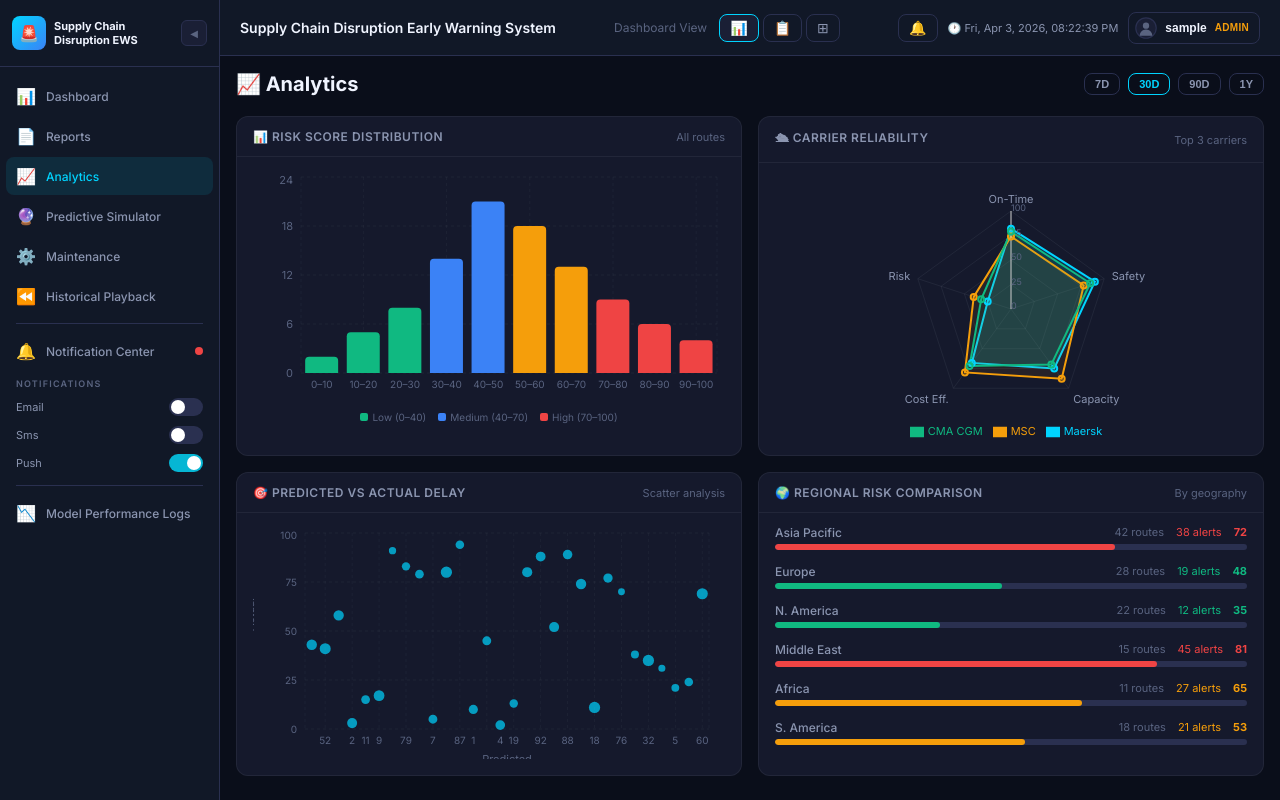
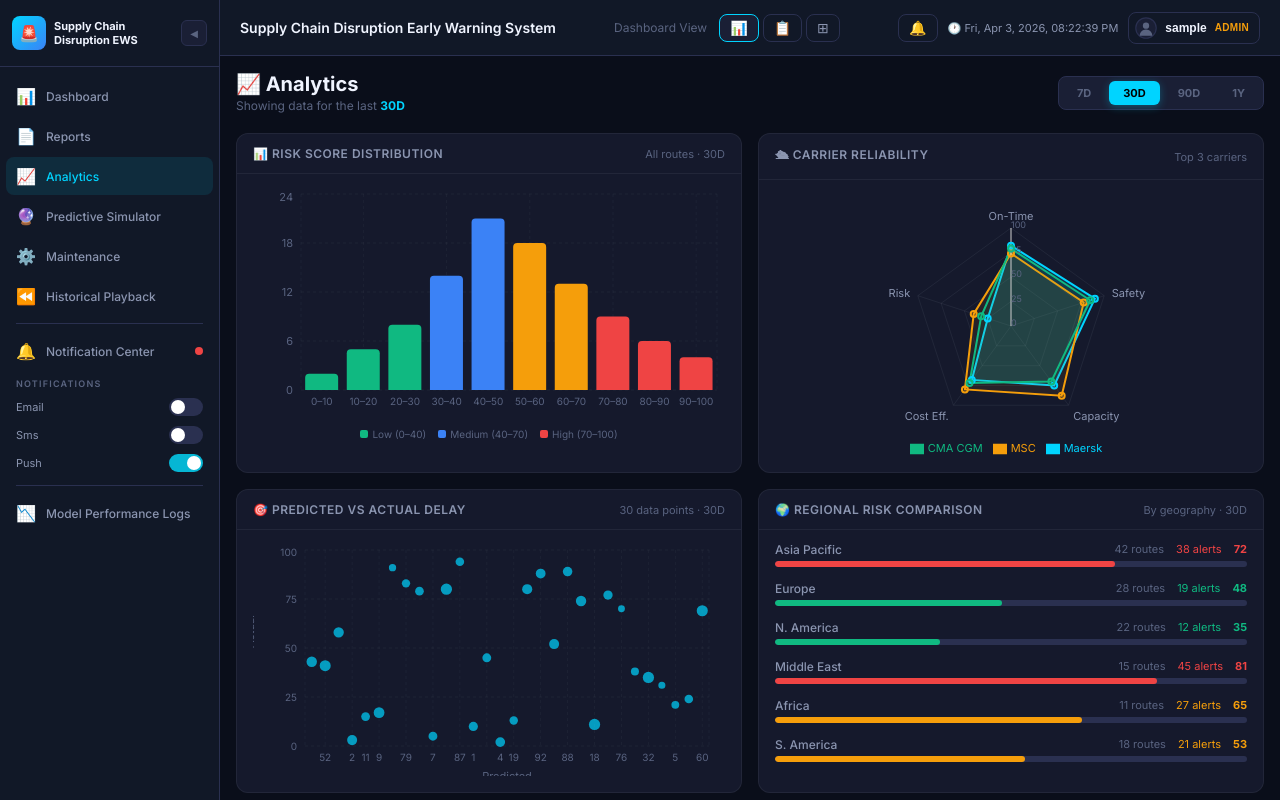
Before and after one commit to Parth-243/supply-chain-ews, a Next.js app in the folder frontend/: page /analytics in a window 1280 px wide. Built offline with nearby package versions, Linux system fonts and the light colour scheme; sample sign-in values are in the browser's storage.

Commit message:
refactor(ui): update analytics page visualizations and risk metric integrations

```diff
--- a/frontend/src/app/analytics/page.tsx
+++ b/frontend/src/app/analytics/page.tsx
@@ -1,5 +1,6 @@
 'use client';
 
+import { useState, useMemo } from 'react';
 import {
   BarChart, Bar, ScatterChart, Scatter, XAxis, YAxis, ZAxis,
   CartesianGrid, Tooltip, ResponsiveContainer, Legend,
@@ -7,82 +8,131 @@ import {
   Cell,
 } from 'recharts';
 
-// ── Demo data ──────────────────────────────────────────────
-const riskDistribution = [
-  { range: '0–10', count: 2 },
-  { range: '10–20', count: 5 },
-  { range: '20–30', count: 8 },
-  { range: '30–40', count: 14 },
-  { range: '40–50', count: 21 },
-  { range: '50–60', count: 18 },
-  { range: '60–70', count: 13 },
-  { range: '70–80', count: 9 },
-  { range: '80–90', count: 6 },
-  { range: '90–100', count: 4 },
+// ── Base data ─────────────────────────────────────────────────────────────────
+const carrierReliability = [
+  { carrier: 'Maersk',   onTime: 82, safetyScore: 90, capacity: 75, costEfficiency: 68, riskProfile: 25 },
+  { carrier: 'MSC',      onTime: 74, safetyScore: 78, capacity: 88, costEfficiency: 80, riskProfile: 40 },
+  { carrier: 'CMA CGM',  onTime: 79, safetyScore: 85, capacity: 70, costEfficiency: 72, riskProfile: 32 },
+  { carrier: 'COSCO',    onTime: 68, safetyScore: 72, capacity: 92, costEfficiency: 88, riskProfile: 55 },
+  { carrier: 'Evergreen',onTime: 76, safetyScore: 80, capacity: 65, costEfficiency: 74, riskProfile: 38 },
 ];
-
-const carrierReliability = [
-  { carrier: 'Maersk', onTime: 82, safetyScore: 90, capacity: 75, costEfficiency: 68, riskProfile: 25 },
-  { carrier: 'MSC', onTime: 74, safetyScore: 78, capacity: 88, costEfficiency: 80, riskProfile: 40 },
-  { carrier: 'CMA CGM', onTime: 79, safetyScore: 85, capacity: 70, costEfficiency: 72, riskProfile: 32 },
-  { carrier: 'COSCO', onTime: 68, safetyScore: 72, capacity: 92, costEfficiency: 88, riskProfile: 55 },
-  { carrier: 'Evergreen', onTime: 76, safetyScore: 80, capacity: 65, costEfficiency: 74, riskProfile: 38 },
-];
-
-const scatterData = Array.from({ length: 30 }, (_, i) => {
-  const predicted = Math.floor(Math.random() * 100);
-  const actual = Math.min(100, Math.max(0, predicted + (Math.random() * 30 - 14)));
-  return { predicted: Math.round(predicted), actual: Math.round(actual), volume: Math.round(Math.random() * 100 + 10) };
-});
 
 const regionalData = [
   { region: 'Asia Pacific', avgRisk: 72, alertCount: 38, routeCount: 42 },
-  { region: 'Europe', avgRisk: 48, alertCount: 19, routeCount: 28 },
-  { region: 'N. America', avgRisk: 35, alertCount: 12, routeCount: 22 },
-  { region: 'Middle East', avgRisk: 81, alertCount: 45, routeCount: 15 },
-  { region: 'Africa', avgRisk: 65, alertCount: 27, routeCount: 11 },
-  { region: 'S. America', avgRisk: 53, alertCount: 21, routeCount: 18 },
+  { region: 'Europe',       avgRisk: 48, alertCount: 19, routeCount: 28 },
+  { region: 'N. America',   avgRisk: 35, alertCount: 12, routeCount: 22 },
+  { region: 'Middle East',  avgRisk: 81, alertCount: 45, routeCount: 15 },
+  { region: 'Africa',       avgRisk: 65, alertCount: 27, routeCount: 11 },
+  { region: 'S. America',   avgRisk: 53, alertCount: 21, routeCount: 18 },
 ];
 
-const RISK_COLORS = ['#10b981', '#10b981', '#10b981', '#3b82f6', '#3b82f6', '#f59e0b', '#f59e0b', '#ef4444', '#ef4444', '#ef4444'];
+// Multipliers applied to data per range to simulate different time windows
+const RANGE_MULTIPLIERS: Record<string, { risk: number; alerts: number; scatter: number }> = {
+  '7D':  { risk: 1.15, alerts: 0.25, scatter: 0.7 },
+  '30D': { risk: 1.0,  alerts: 1.0,  scatter: 1.0 },
+  '90D': { risk: 0.9,  alerts: 2.8,  scatter: 1.3 },
+  '1Y':  { risk: 0.82, alerts: 9.5,  scatter: 1.6 },
+};
 
-const radarData = ['onTime', 'safetyScore', 'capacity', 'costEfficiency', 'riskProfile'].map(key => ({
-  metric: key === 'onTime' ? 'On-Time' : key === 'safetyScore' ? 'Safety' : key === 'capacity' ? 'Capacity' : key === 'costEfficiency' ? 'Cost Eff.' : 'Risk',
-  Maersk: carrierReliability[0][key as keyof typeof carrierReliability[0]] as number,
-  MSC: carrierReliability[1][key as keyof typeof carrierReliability[1]] as number,
-  'CMA CGM': carrierReliability[2][key as keyof typeof carrierReliability[2]] as number,
-}));
+const RISK_COLORS = ['#10b981','#10b981','#10b981','#3b82f6','#3b82f6','#f59e0b','#f59e0b','#ef4444','#ef4444','#ef4444'];
 
 const ChartTooltipStyle = {
   backgroundColor: '#1a1f35',
   border: '1px solid rgba(255,255,255,0.06)',
-  borderRadius: 8,
-  fontSize: 12,
-  color: '#f0f4ff',
+  borderRadius: 8, fontSize: 12, color: '#f0f4ff',
 };
 
-// ─────────────────────────────────────────────────────────────
+type Range = '7D' | '30D' | '90D' | '1Y';
+
+function generateScatter(multiplier: number) {
+  return Array.from({ length: Math.round(30 * multiplier) }, () => {
+    const predicted = Math.floor(Math.random() * 100);
+    const actual = Math.min(100, Math.max(0, predicted + (Math.random() * 30 - 14)));
+    return { predicted: Math.round(predicted), actual: Math.round(actual), volume: Math.round(Math.random() * 100 + 10) };
+  });
+}
+
+function buildRiskDistribution(riskMult: number) {
+  const base = [2, 5, 8, 14, 21, 18, 13, 9, 6, 4];
+  return [
+    { range: '0–10',   count: Math.round(base[0] * riskMult) },
+    { range: '10–20',  count: Math.round(base[1] * riskMult) },
+    { range: '20–30',  count: Math.round(base[2] * riskMult) },
+    { range: '30–40',  count: Math.round(base[3] * riskMult) },
+    { range: '40–50',  count: Math.round(base[4] * riskMult) },
+    { range: '50–60',  count: Math.round(base[5] * riskMult) },
+    { range: '60–70',  count: Math.round(base[6] * riskMult) },
+    { range: '70–80',  count: Math.round(base[7] * riskMult) },
+    { range: '80–90',  count: Math.round(base[8] * riskMult) },
+    { range: '90–100', count: Math.round(base[9] * riskMult) },
+  ];
+}
+
+// ─────────────────────────────────────────────────────────────────────────────
 export default function AnalyticsPage() {
+  const [range, setRange] = useState<Range>('30D');
+
+  const { riskDistribution, scatterData, scaledRegional, radarData } = useMemo(() => {
+    const m = RANGE_MULTIPLIERS[range];
+
+    const riskDistribution = buildRiskDistribution(m.risk);
+
+    const scatterData = generateScatter(m.scatter);
+
+    const scaledRegional = regionalData.map(r => ({
+      ...r,
+      alertCount: Math.round(r.alertCount * m.alerts),
+      avgRisk: Math.min(100, Math.round(r.avgRisk * m.risk)),
+    }));
+
+    const radarData = ['onTime', 'safetyScore', 'capacity', 'costEfficiency', 'riskProfile'].map(key => ({
+      metric: key === 'onTime' ? 'On-Time' : key === 'safetyScore' ? 'Safety' : key === 'capacity' ? 'Capacity' : key === 'costEfficiency' ? 'Cost Eff.' : 'Risk',
+      Maersk:    carrierReliability[0][key as keyof typeof carrierReliability[0]] as number,
+      MSC:       carrierReliability[1][key as keyof typeof carrierReliability[1]] as number,
+      'CMA CGM': carrierReliability[2][key as keyof typeof carrierReliability[2]] as number,
+    }));
+
+    return { riskDistribution, scatterData, scaledRegional, radarData };
+  }, [range]);
+
   return (
     <div>
+      {/* Page Header */}
       <div style={{ display: 'flex', alignItems: 'center', justifyContent: 'space-between', marginBottom: 20 }}>
-        <h2 style={{ fontSize: 20 }}>📈 Analytics</h2>
-        <div style={{ display: 'flex', gap: 8 }}>
-          {['7D', '30D', '90D', '1Y'].map(r => (
-            <button key={r} className={`btn btn-ghost ${r === '30D' ? 'active' : ''}`} style={{ fontSize: 11, padding: '4px 10px', color: r === '30D' ? 'var(--accent-cyan)' : undefined, borderColor: r === '30D' ? 'var(--accent-cyan)' : undefined }}>
+        <div>
+          <h2 style={{ fontSize: 20, marginBottom: 2 }}>📈 Analytics</h2>
+          <p style={{ fontSize: 12, color: 'var(--text-muted)' }}>
+            Showing data for the last <strong style={{ color: 'var(--accent-cyan)' }}>{range}</strong>
+          </p>
+        </div>
+        {/* Time Range Filter */}
+        <div style={{ display: 'flex', gap: 4, background: 'var(--bg-card)', borderRadius: 'var(--radius-sm)', padding: 4, border: '1px solid var(--border-color)' }}>
+          {(['7D', '30D', '90D', '1Y'] as Range[]).map(r => (
+            <button
+              key={r}
+              onClick={() => setRange(r)}
+              style={{
+                padding: '5px 14px', borderRadius: 6, border: 'none',
+                fontSize: 11, fontWeight: 700, cursor: 'pointer',
+                fontFamily: 'inherit', transition: 'all 0.15s',
+                background: range === r ? 'var(--accent-cyan)' : 'transparent',
+                color: range === r ? '#000' : 'var(--text-muted)',
+                boxShadow: range === r ? '0 2px 8px rgba(0,212,255,0.3)' : 'none',
+              }}
+            >
               {r}
             </button>
           ))}
         </div>
       </div>
 
-      {/* Top Row: Risk Distribution + Carrier Reliability Radar */}
+      {/* Top Row: Distribution + Radar */}
       <div style={{ display: 'grid', gridTemplateColumns: '1fr 1fr', gap: 16, marginBottom: 16 }}>
-        {/* Risk Distribution Histogram */}
+        {/* Risk Distribution */}
         <div className="card">
           <div className="card-header">
             <span className="card-title">📊 Risk Score Distribution</span>
-            <span style={{ fontSize: 11, color: 'var(--text-muted)' }}>All routes</span>
+            <span style={{ fontSize: 11, color: 'var(--text-muted)' }}>All routes · {range}</span>
           </div>
           <div className="card-body">
             <ResponsiveContainer width="100%" height={230}>
@@ -121,8 +171,8 @@ export default function AnalyticsPage() {
                 <PolarGrid stroke="rgba(255,255,255,0.06)" />
                 <PolarAngleAxis dataKey="metric" tick={{ fontSize: 11, fill: '#8b95b0' }} />
                 <PolarRadiusAxis angle={90} domain={[0, 100]} tick={{ fontSize: 9, fill: '#5a6480' }} />
-                <Radar name="Maersk" dataKey="Maersk" stroke="#00d4ff" fill="#00d4ff" fillOpacity={0.12} strokeWidth={2} dot={{ r: 3 }} />
-                <Radar name="MSC" dataKey="MSC" stroke="#f59e0b" fill="#f59e0b" fillOpacity={0.08} strokeWidth={2} dot={{ r: 3 }} />
+                <Radar name="Maersk"  dataKey="Maersk"  stroke="#00d4ff" fill="#00d4ff" fillOpacity={0.12} strokeWidth={2} dot={{ r: 3 }} />
+                <Radar name="MSC"     dataKey="MSC"     stroke="#f59e0b" fill="#f59e0b" fillOpacity={0.08} strokeWidth={2} dot={{ r: 3 }} />
                 <Radar name="CMA CGM" dataKey="CMA CGM" stroke="#10b981" fill="#10b981" fillOpacity={0.08} strokeWidth={2} dot={{ r: 3 }} />
                 <Legend wrapperStyle={{ fontSize: 11, color: '#8b95b0' }} />
                 <Tooltip contentStyle={ChartTooltipStyle} />
@@ -132,13 +182,13 @@ export default function AnalyticsPage() {
         </div>
       </div>
 
-      {/* Bottom Row: Scatter Plot + Regional Comparison */}
+      {/* Bottom Row: Scatter + Regional */}
       <div style={{ display: 'grid', gridTemplateColumns: '1fr 1fr', gap: 16 }}>
-        {/* Delay vs Prediction Scatter */}
+        {/* Scatter */}
         <div className="card">
           <div className="card-header">
             <span className="card-title">🎯 Predicted vs Actual Delay</span>
-            <span style={{ fontSize: 11, color: 'var(--text-muted)' }}>Scatter analysis</span>
+            <span style={{ fontSize: 11, color: 'var(--text-muted)' }}>{scatterData.length} data points · {range}</span>
           </div>
           <div className="card-body">
             <ResponsiveContainer width="100%" height={230}>
@@ -158,10 +208,10 @@ export default function AnalyticsPage() {
         <div className="card">
           <div className="card-header">
             <span className="card-title">🌍 Regional Risk Comparison</span>
-            <span style={{ fontSize: 11, color: 'var(--text-muted)' }}>By geography</span>
+            <span style={{ fontSize: 11, color: 'var(--text-muted)' }}>By geography · {range}</span>
           </div>
           <div className="card-body" style={{ padding: '12px 16px' }}>
-            {regionalData.map(r => {
+            {scaledRegional.map(r => {
               const color = r.avgRisk >= 70 ? 'var(--danger)' : r.avgRisk >= 50 ? 'var(--warning)' : 'var(--success)';
               return (
                 <div key={r.region} style={{ marginBottom: 14 }}>
```
